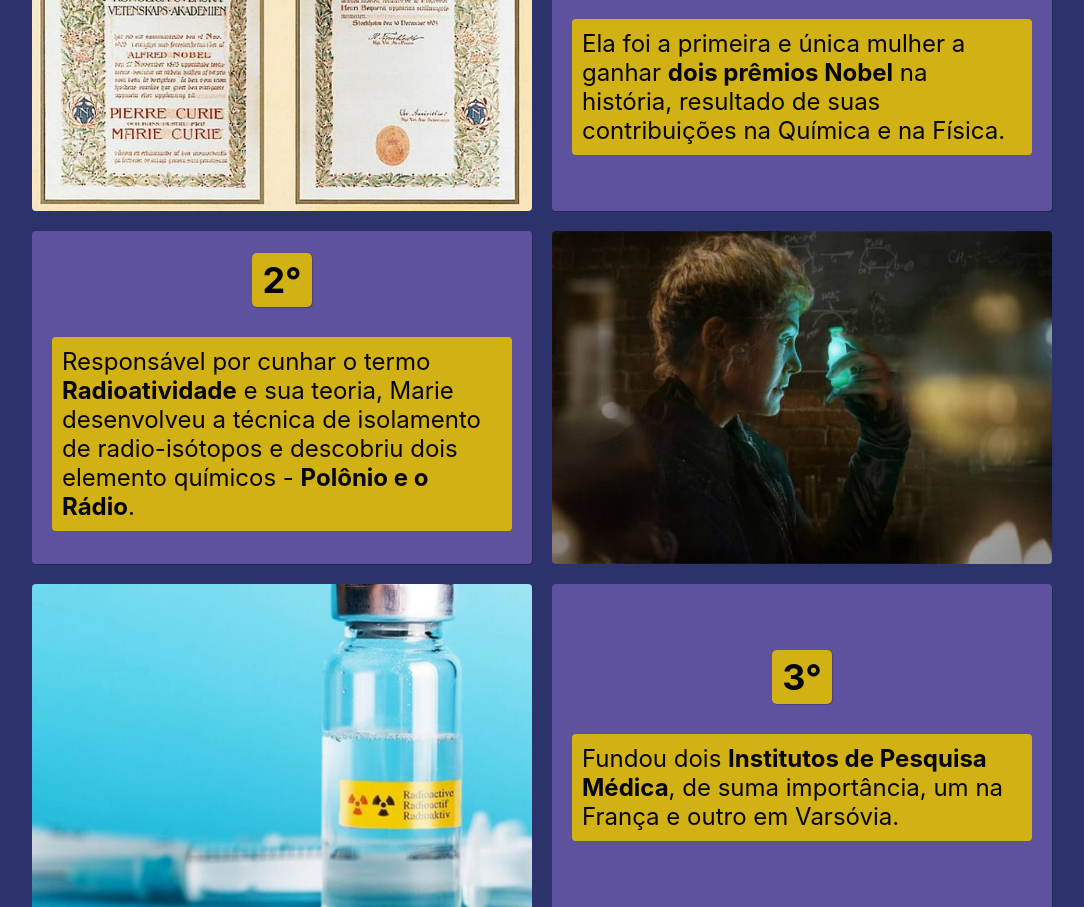
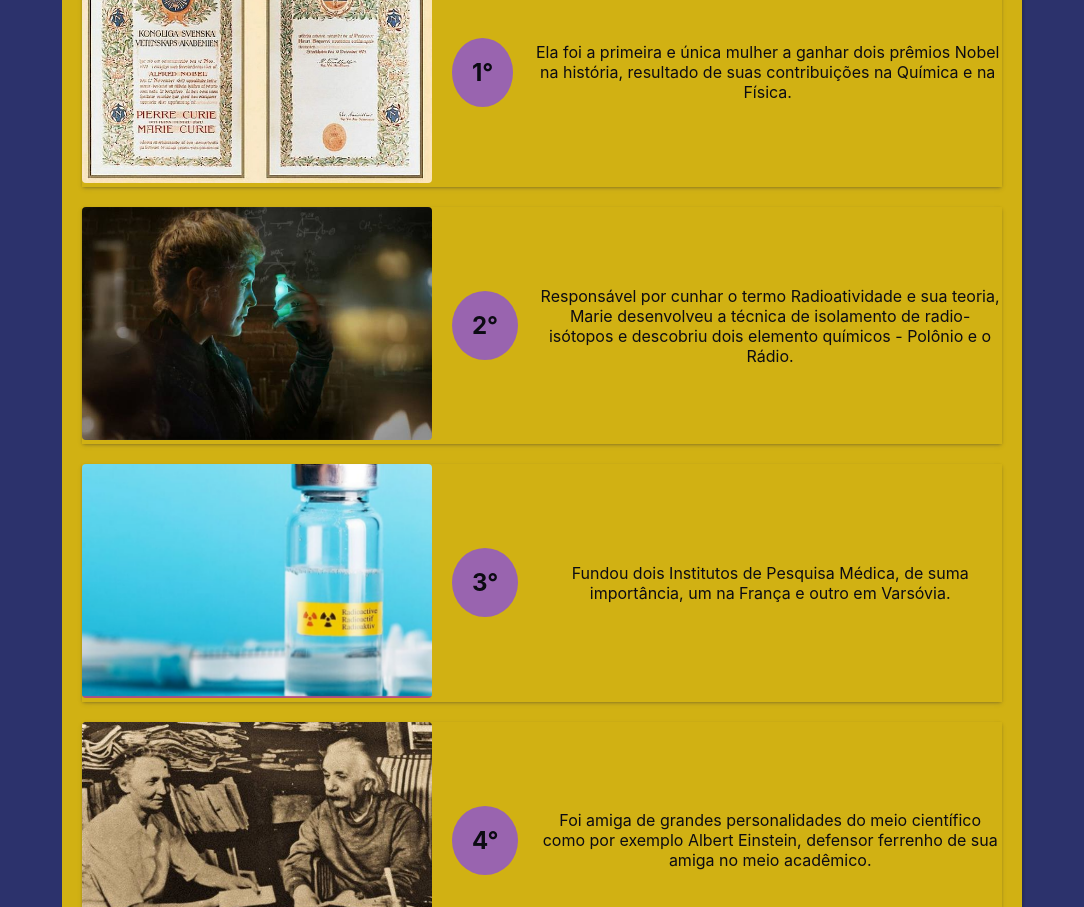
Before and after one commit to rendell-arruda/tributePage, a plain HTML site: page index.html in a window 1280 px wide. Shown: the part 664-1571 px from the top of the page, without its empty margins (98-1182 px from the left). Drawn offline with Linux system fonts and the light colour scheme.

Commit message:
refaz o layout da página com css grid e flex

```diff
--- a/index.html
+++ b/index.html
@@ -1,47 +1,49 @@
 <!DOCTYPE html>
 <html lang="pt-br">
   <head>
+    <title>Marie Curie | 5 Curiosidades</title>
     <meta charset="UTF-8" />
     <meta http-equiv="X-UA-Compatible" content="IE=edge" />
     <meta name="viewport" content="width=device-width, initial-scale=1.0" />
-    <title>Marie Curie | 5 Curiosidades</title>
     <link rel="shortcut icon" href="./img/favicon.svg" type="image/x-icon" />
-    <link rel="stylesheet" href="style.css" />
-    <link rel="preconnect" href="https://fonts.googleapis.com" />
-    <link rel="preconnect" href="https://fonts.gstatic.com" crossorigin />
-    <link
-      href="https://fonts.googleapis.com/css2?family=Baloo+2:wght@600&display=swap"
-      rel="stylesheet"
-    />
+    <link rel="stylesheet" href="style copy.css" />
   </head>
 
   <body>
-    <main id="main">
-      <h1 id="title">Madame Marie Skłodowska-Curie</h1>
-      <figure id="img-div">
-        <img id="image" src="./img/capa.jpeg" alt="Marie curie" width="650" />
-        <figcaption id="img-caption">
+    <main class="main">
+      <h1 class="title">Madame Marie Skłodowska-Curie</h1>
+      <figure class="img-div">
+        <img class="image" src="./img/capa.jpeg" alt="Marie curie" />
+        <figcaption class="img-caption">
           Marie Currie, a primeira dama da História da Ciência.
         </figcaption>
       </figure>
 
-      <section id="fatos">
-        <div class="grid">
-          <h3 id="tribut-info">
-            5 Curiosidades sobre esta Radiante Cientista que mudou o rumo da
-            ciência
-          </h3>
-          <img src="./img/nobel.jpg" alt="" />
-          <div class="grid-item">
-            <span id="number">1°</span>
+      <section class="fatos">
+        <h2 class="tribut-info">
+          5 Curiosidades sobre esta Radiante Cientista que mudou o rumo da
+          ciência
+        </h2>
+        <div class="flex">
+          <div class="flex-item">
+            <div class="img-flex">
+              <img src="./img/nobel.jpg" alt="premio nobel" />
+            </div>
+            <span class="number">1°</span>
             <p>
               Ela foi a primeira e única mulher a ganhar
               <span>dois prêmios Nobel</span> na história, resultado de suas
               contribuições na Química e na Física.
             </p>
           </div>
-          <div class="grid-item">
-            <span id="number">2°</span>
+          <div class="flex-item">
+            <div class="img-flex">
+              <img
+                src="./img/radioativo.jpg"
+                alt="Mulher segurando frasco neon"
+              />
+            </div>
+            <span class="number">2°</span>
             <p>
               Responsável por cunhar o termo <span>Radioatividade</span> e sua
               teoria, Marie desenvolveu a técnica de isolamento de
@@ -49,39 +51,44 @@
               <span>Polônio e o Rádio</span>.
             </p>
           </div>
-          <img src="./img/radioativo.jpg" alt="Mulher segurando frasco neon" />
-          <img src="./img/instituto.png" alt="Frasco de radiofármaco" />
 
-          <div class="grid-item">
-            <span id="number">3°</span>
+          <div class="flex-item">
+            <div class="img-flex">
+              <img src="./img/instituto.png" alt="Frasco de radiofármaco" />
+            </div>
+            <span class="number">3°</span>
             <p>
               Fundou dois <span>Institutos de Pesquisa Médica</span>, de suma
               importância, um na França e outro em Varsóvia.
             </p>
           </div>
 
-          <div class="grid-item">
-            <span id="number">4°</span>
+          <div class="flex-item">
+            <div class="img-flex">
+              <img src="./img/eintein.jpg" alt=" Marie e Albert Einstein" />
+            </div>
+            <span class="number">4°</span>
             <p>
               Foi amiga de grandes personalidades do meio científico como por
-              exemplo <span>Albert Einstein</span>, defensor ferrenho de sua
-              amiga no meio acadêmico.
+              exemplo Albert Einstein, defensor ferrenho de sua amiga no meio
+              acadêmico.
             </p>
           </div>
-          <img src="./img/eintein.jpg" alt=" Marie e Albert Einstein" />
-          <img src="./img/married.jpg" alt="Marie e seu esposo" />
-          <div class="grid-item">
-            <span id="number">5°</span>
+
+          <div class="flex-item">
+            <div class="img-flex">
+              <img src="./img/married.jpg" alt="Marie e seu esposo" />
+            </div>
+            <span class="number">5°</span>
             <p>
-              Foi a primeira cientista a ocupar o cargo de
-              <span>Professora de Física Geral</span>, na
-              <span>Faculdade de Ciências de Paris</span>, após a morte de seu
+              Foi a primeira cientista a ocupar o cargo de Professora de Física
+              Geral, na Faculdade de Ciências de Paris, após a morte de seu
               esposo.
             </p>
           </div>
         </div>
       </section>
-      <section>
+      <section class="blockquote">
         <blockquote>
           <cite
             >" A vida não merece que uma pessoa se preocupe tanto." -- Marie
--- /dev/null
+++ b/style copy.css
@@ -0,0 +1,193 @@
+/* CORES */
+:root {
+  --white: #ffffff;
+  --blue: #82a1f7;
+  --font-w: #f7f3f9;
+  --purple00: #d8a4ee;
+  --purple01: #9964af;
+  --purple02: #5e529e;
+  --purple03: #060509;
+  --purple04: #0c0b13;
+  --yellow: #d1b113;
+  --violet: #2c326c;
+  --green1: #437586;
+  --green2: #34a858;
+  --green3: #40ca27;
+  --green4: #6aeb2d;
+}
+/*RESET PADRÃO*/
+html,
+body,
+header,
+section,
+main,
+form,
+label,
+div,
+nav,
+footer,
+h1,
+h2,
+h3,
+p,
+span,
+ul,
+figure,
+li,
+a {
+  padding: 0;
+  margin: 0;
+  border: 0;
+}
+
+* {
+  box-sizing: border-box;
+  font-family: -apple-system, Roboto, sans-serif;
+}
+img {
+  max-width: 100%;
+}
+/*CORPO*/
+body {
+  max-width: 1000px;
+  margin: 0 auto;
+  text-align: center;
+  background-color: var(--violet);
+  color: var(--purple04);
+}
+
+.main {
+  max-width: 960px;
+  margin: 0 auto;
+}
+.title {
+  padding: 20px;
+  font-size: 2rem;
+  color: var(--white);
+}
+
+.image {
+  width: 769px;
+  border-radius: 4px;
+}
+.img-div {
+  padding-bottom: 20px;
+}
+.img-caption {
+  font-size: 0.875rem;
+  color: var(--white);
+}
+
+.fatos {
+  /* border-radius: 4px; */
+}
+.tribut-info {
+  font-size: 24px;
+  color: var(--white);
+  padding-bottom: 20px;
+}
+.flex {
+  display: flex;
+  flex-direction: column;
+  background-color: var(--yellow);
+  padding: 20px;
+  border-radius: 4px;
+  gap: 20px;
+  box-shadow: rgba(0, 0, 0, 0.15) 1.95px 1.95px 2.6px;
+}
+
+.flex-item {
+  display: flex;
+  align-items: center;
+  gap: 20px;
+  box-shadow: rgba(50, 50, 93, 0.25) 0px 2px 5px -1px,
+    rgba(0, 0, 0, 0.3) 0px 1px 3px -1px;
+}
+
+.img-flex img {
+  border-radius: 4px;
+  max-width: 350px;
+}
+
+.number {
+  display: block;
+  background-color: var(--purple01);
+  border-radius: 50%;
+  padding: 20px;
+  font-size: 1.5rem;
+  font-weight: bold;
+}
+
+.blockquote {
+  background-color: var(--yellow);
+}
+
+.footer {
+  background-color: var(--yellow);
+}
+
+.footer a {
+}
+
+.footer a:hover {
+}
+
+/* @media (max-width: 900px) {
+  body {
+    background: var(--violet);
+  }
+  #main {
+  }
+  #title {
+    font-size: 1.8rem;
+  }
+  #img-caption {
+    font-size: 1.3rem;
+  }
+  #tribut-info {
+    font-size: 1.6rem;
+  }
+  .grid {
+    gap: 15px;
+  }
+  .grid-item #number,
+  .grid-item p,
+  .grid-item p span {
+    font-size: 1.1rem;
+    margin: 0;
+  }
+  .grid-item #number {
+    margin-top: 5px;
+  }
+  blockquote {
+    font-size: 1.3rem;
+  }
+}
+@media (max-width: 769px) {
+  body {
+    background: var(--violet);
+  }
+  #main {
+  }
+  #title {
+    font-size: 2rem;
+  }
+  #img-caption {
+    font-size: 1.1rem;
+  }
+  #tribut-info {
+    font-size: 1.3rem;
+  }
+  .grid {
+    gap: 10px;
+  }
+  .grid-item #number,
+  .grid-item p,
+  .grid-item p span {
+    font-size: 1rem;
+    margin: 0;
+  }
+  .grid-item #number {
+    margin-top: 5px;
+  }
+} */
--- a/style.css
+++ b/style.css
@@ -16,10 +16,29 @@
   --green4: #6aeb2d;
 }
 /*RESET PADRÃO*/
+html,
+body,
+header,
+section,
+main,
+form,
+label,
+div,
+nav,
+footer,
+h1,
+h2,
+h3,
+p,
+span,
+ul,
+li,
+a {
+  padding: 0;
+  margin: 0;
+}
+
 * {
-  font-size: 12px;
-  margin: 0;
-  padding: 0%;
   box-sizing: border-box;
   font-family: -apple-system, BlinkMacSystemFont, 'Segoe UI', Roboto, Oxygen,
     Ubuntu, Cantarell, 'Open Sans', 'Helvetica Neue', sans-serif;
@@ -27,53 +46,41 @@
 
 /*CORPO*/
 body {
-  max-width: 1100px;
+  max-width: 1200px;
   display: flex;
   justify-content: center;
   background: #ffffff;
   margin: 0 auto;
   background: var(--violet);
 }
-#main {
+
+.main {
   border-radius: 4px;
-  margin: 10px;
   text-align: center;
   color: var(--font-w);
-  max-width: 1280px;
+  max-width: 960px;
 }
-#title {
+.title {
   font-family: 'Baloo 2', cursive;
   font-size: 3rem;
-  margin: 5px;
 }
 
-#img-div {
-  border-radius: 4px;
-  /* background: var(--white); */
-  margin: 5px 10px;
-  padding: 5px 10px;
-}
-
-#image {
+.image {
   max-width: 100%;
-  display: block;
-  height: auto;
-  margin: 0 auto;
   border-radius: 4px;
 }
 
 #img-caption {
-  font-size: 1.3rem;
+  font-size: 0.9rem;
   color: var(--white);
   margin-top: 5px;
 }
 
-#fatos {
-  margin: 10px;
+.fatos {
 }
 
-#tribut-info {
-  font-size: 1.7rem;
+.tribut-info {
+  font-size: 1.5rem;
   background: var(--violet);
   grid-column: 1/-1;
   color: var(--yellow);
@@ -83,12 +90,9 @@ body {
   display: grid;
   grid-template-columns: repeat(2, 1fr);
   justify-content: center;
-  /* align-items: center; */
   border-radius: 4px;
-  padding: 20px;
-  /* align-items: center; */
+  /* padding: 20px; */
   gap: 20px;
-  background: var(--violet);
 }
 
 .grid-item {
@@ -122,7 +126,7 @@ body {
 }
 
 #number {
-  font-size: 3rem;
+  font-size: 2rem;
   font-weight: bold;
   color: var(--purple03);
   /* margin-top: 5px; */
@@ -132,6 +136,7 @@ body {
   background: var(--yellow);
   box-shadow: 1px 1px 1px rgba(0, 0, 0, 0.2);
 }
+
 blockquote {
   border-radius: 4px;
   font-size: 1.4rem;
@@ -183,7 +188,7 @@ blockquote {
     font-size: 1.3rem;
   }
 }
-@media (max-width: 600px) {
+@media (max-width: 769px) {
   body {
     background: var(--violet);
   }
```
